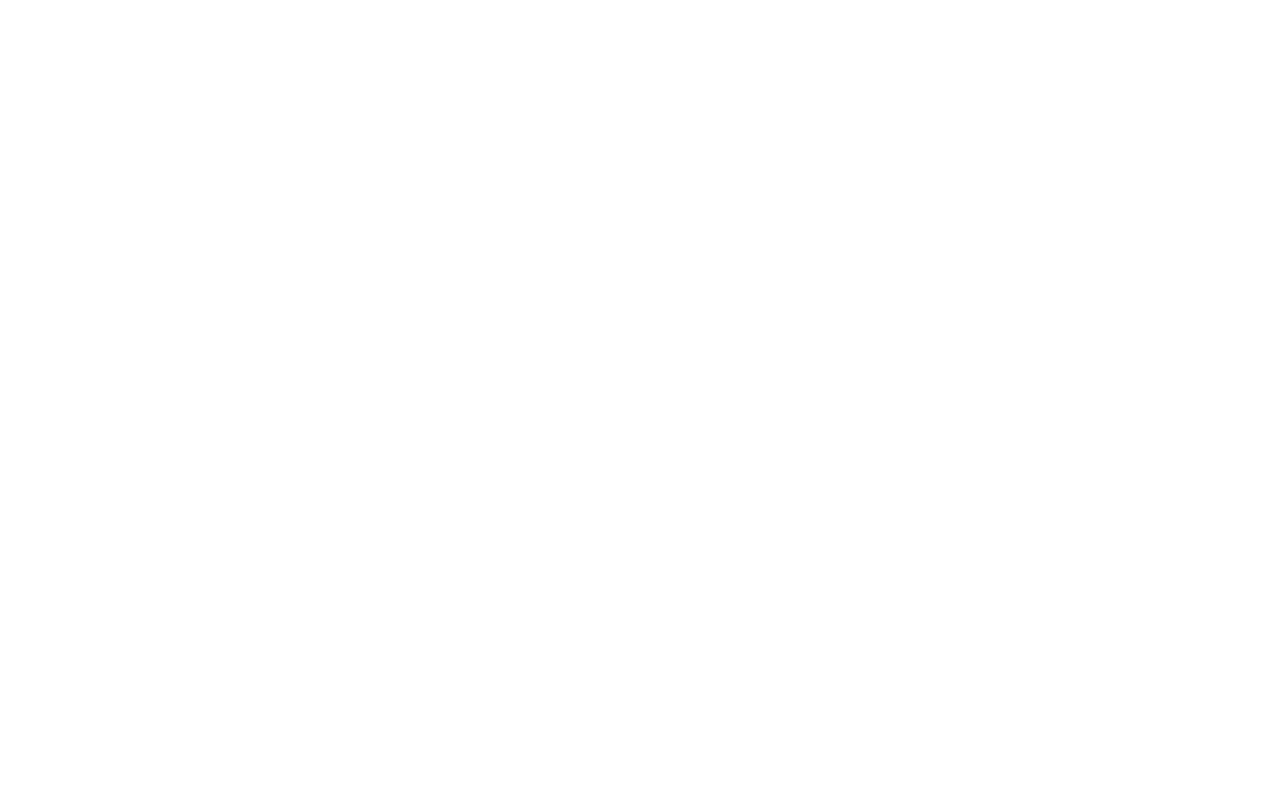
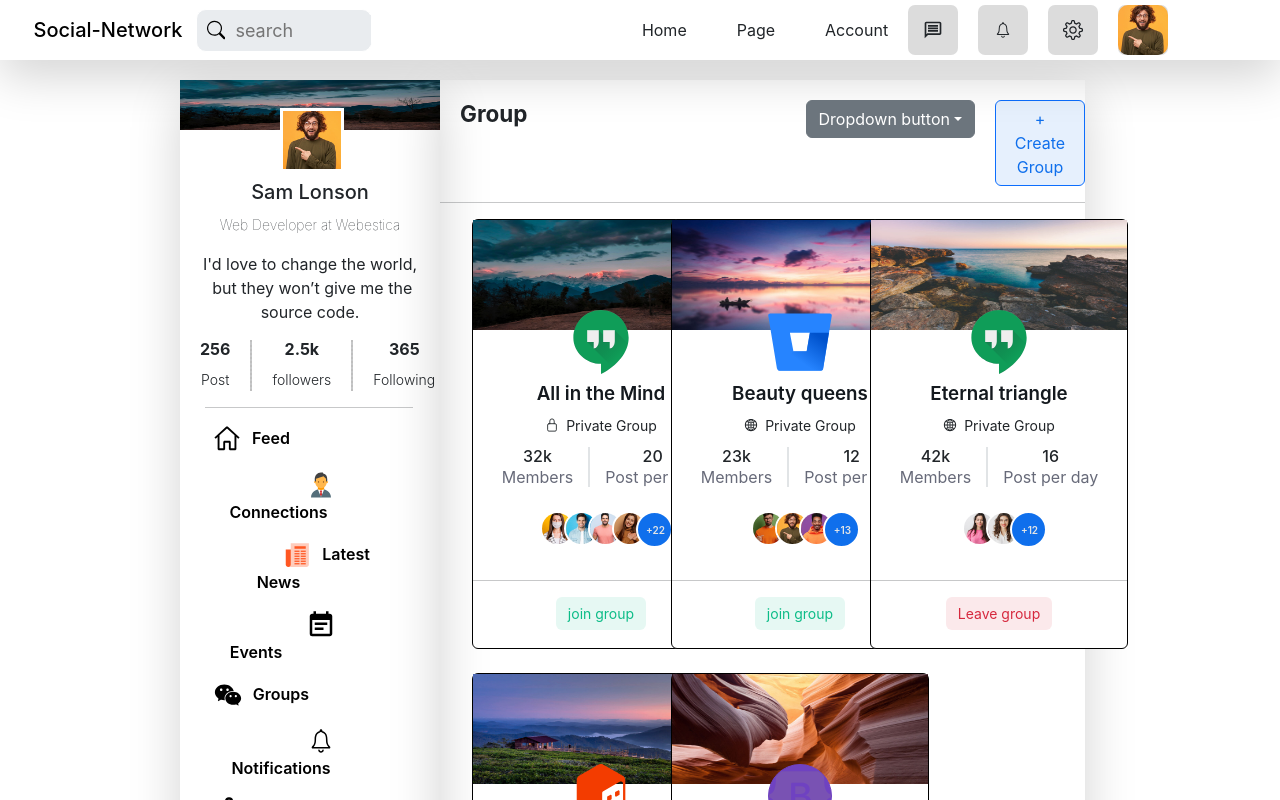
Before and after one commit to ravindarsahani3183/social-Networking, a React (Create React App) app: page /groupHome in a window 1280 px wide. Before the commit this address had no page. Shown: the top 800 px of the page. Built offline with nearby package versions, Linux system fonts and the light colour scheme.

Commit message:
group section created

```diff
--- a/src/App.js
+++ b/src/App.js
@@ -6,7 +6,7 @@
 import ProfileInfo from './Feed/ProfileInfo';
 import Connection from './Connection/Connection';
 import EventHome from './Event/EventHome';
-import Group from './Group/Group';
+import GroupHome from './Group/GroupHome';
 import { Notifications } from './Notifications/Notifications';
 //import Story from './Story/Story';
 
@@ -17,10 +17,10 @@
         <Route path="/" element={<Home />} />
         <Route path="/feed" element={<Feed />} />
         <Route path="/post" element={<Post />} />
-        <Route path="/about" element={<ProfileInfo />} />
+        <Route path="/profileInfo" element={<ProfileInfo />} />
         <Route path="/connection" element={<Connection />} />
         <Route path="/eventHome" element={<EventHome/>} />
-        <Route path="/group" element={<Group/>} />
+        <Route path="/groupHome" element={<GroupHome/>} />
         <Route path="/notifications" element={<Notifications/>} />
       </Routes>
     </div>
--- a/src/Feed/Feed.js
+++ b/src/Feed/Feed.js
@@ -6,7 +6,7 @@
 import Post from './Post';
 import Header from '../Header/Header';
 import './feed.css';
-// import ProfileInfo from './ProfileInfo';
+import Connection from '../Connection/Connection';
 import Experience from './Experience';
 
 export const Feed = () => {
@@ -17,6 +17,7 @@
         <div>
           <ProfileHeader></ProfileHeader>
           <Post></Post>
+          <Connection></Connection>
         </div>
         <div className='experience-photo-friend'>
           <About/>
--- a/src/Feed/ProfileHeader.js
+++ b/src/Feed/ProfileHeader.js
@@ -32,6 +32,7 @@
          <hr ></hr>
        </div>
        <div className='ProfileLink'>
+        <nav>
          <ul className='profilelink-ul'>
           <li className='profilelink-li'>
            <Link className='listItem feedHome ' to="/Post">Post</Link>
@@ -40,7 +41,7 @@
            <Link className='listItem feedHome ms-5' to="/ProfileInfo">About</Link>
           </li>
           <li className='profilelink-li'>
-           <Link className='listItem feedHome ms-5' to="/">Connections</Link>
+           <Link className='listItem feedHome ms-5' to="/Connection">Connections</Link>
           </li>
           <li className='profilelink-li'>
            <Link className='listItem feedHome ms-5' to="/">Media</Link>
@@ -49,6 +50,7 @@
            <Link className='listItem feedHome ms-5' to="/">Videos</Link>
           </li>
          </ul>
+         </nav>
        </div>
   </div>
   )
--- a/src/Feed/ProfileInfo.js
+++ b/src/Feed/ProfileInfo.js
@@ -3,7 +3,8 @@
 const ProfileInfo = () => {
   return (
     <div className='ProfileForm'>
-      <input type='text' placeholder='Bio pic'>ggg</input>
+      hii my namy is ravindar
+      i am going to delhi
     </div>
   )
 }
--- a/src/Group/Group.css
+++ b/src/Group/Group.css
@@ -1,10 +1,9 @@
 .Group{
     width: 855px;
     height: auto;
-    border: 1px solid red;
-    margin-top: 50px;
-    margin-left: 100px;
-
+    margin-right: 195px;
+    margin-top: 20px;
+    margin-bottom: 100px;
 }
 .Group-header{
     display: flex;
--- a/src/Group/Group.js
+++ b/src/Group/Group.js
@@ -7,7 +7,7 @@
 import {MdModeEdit} from 'react-icons/md';
 const Group = () => {
   return (
-    <div className='Group'>
+    <div className='Group shadow-lg'>
       <div className='Group-header'>
         <h5 className='group-heading'>Group</h5>
         <div className="dropdown">
@@ -24,7 +24,7 @@
       </div>
       <hr></hr>
       <div className='container'>
-        <div className='row'>
+        <div className='row g-4 mb-3 ms-2 me-3'>
 
           <div className='col-sm-6 col-lg-4 mt-4'>
             <div className='card group-card'>
--- /dev/null
+++ b/src/Group/GroupHome.js
@@ -0,0 +1,18 @@
+import React from 'react'
+import Header from '../Header/Header'
+import LSideBar from '../Sidebar/LSideBar'
+import Group from './Group'
+import './groupHome.css';
+const GroupHome = () => {
+  return (
+    <div>
+        <Header></Header>
+        <div className='left-side-group-section'>
+            <LSideBar></LSideBar>
+            <Group></Group>
+        </div>
+    </div>
+  )
+}
+
+export default GroupHome
--- /dev/null
+++ b/src/Group/groupHome.css
@@ -0,0 +1,3 @@
+.left-side-group-section{
+    display: flex;
+}
--- a/src/Sidebar/LSideBar.js
+++ b/src/Sidebar/LSideBar.js
@@ -53,7 +53,7 @@
               <Link className='listItem EventList' to="/EventHome"><MdEventNote className='Listicon'/>Events</Link>
             </li>
             <li className='mt-3'>
-              <Link className='listItem GroupList' to="/Group"><AiFillWechat className='Listicon'/>Groups</Link>
+              <Link className='listItem GroupList' to="/GroupHome"><AiFillWechat className='Listicon'/>Groups</Link>
             </li>
             <li className='mt-3'>
               <Link className='listItem NotificationList' to="/Notifications"><IoIosNotificationsOutline className='Listicon'/>Notifications</Link>
```
